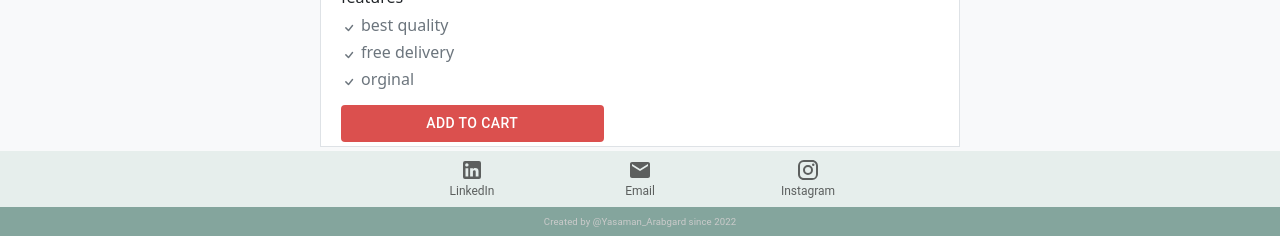
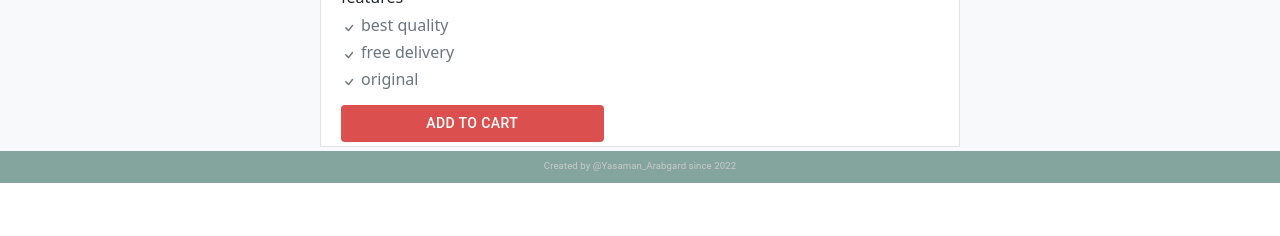
Before and after one commit to YasamanKarimArabgard/Rose-shop-react.js, a React (Create React App) app: page /dresses/1 in a window 1280 px wide. Shown: the part 696-932 px from the top of the page. After the commit the page ends 879 px from the top, so only its background shows below. Built offline with nearby package versions, Linux system fonts and the light colour scheme.

Commit message:
add and remove a part

```diff
--- a/src/App.js
+++ b/src/App.js
@@ -16,6 +16,7 @@ import ProductsPage from './Pages/ProductsPage.jsx'
 import NotFound from "./Pages/NotFoundPage";
 import ProfilePage from "./Pages/ProfilePage";
 import ProductPage from "./Pages/ProductPage";
+import AboutUsPage from "./Pages/AboutUsPage";
 
 function App() {
 
@@ -28,12 +29,6 @@ function App() {
       secondary: {
         main: '#db504e'
       },
-      infoText: {
-        main: '#ffe8d0'
-      },
-      lightPink: {
-        main: '#f1cec8'
-      }
     },
   });
 
@@ -52,6 +47,7 @@ function App() {
                 <Route path='/dresses' element={<ProductsPage />} />
                 <Route path='/dresses/:id' element={<ProductPage />} />
                 <Route path='/profile' element={<ProfilePage />} />
+                <Route path='/about-us' element={<AboutUsPage />} />
                 <Route path='/*' element={<NotFound />} />
               </Routes>
             </ProductsProvider>
--- a/src/components/Footer.jsx
+++ b/src/components/Footer.jsx
@@ -1,22 +1,8 @@
-import { Box, Typography, BottomNavigation, BottomNavigationAction } from "@mui/material";
-import LinkedInIcon from '@mui/icons-material/LinkedIn';
-import EmailIcon from '@mui/icons-material/Email';
-import InstagramIcon from '@mui/icons-material/Instagram';
-import { Link } from 'react-router-dom'
+import { Box, Typography } from "@mui/material";
 
 const Footer = () => {
     return (
         <footer className='col-12'>
-            <Box>
-                <BottomNavigation
-                    sx={{ bgcolor: '#e6eeec' }}
-                    showLabels
-                >
-                    <BottomNavigationAction label="LinkedIn" icon={<LinkedInIcon />} />
-                    <BottomNavigationAction label="Email" icon={<EmailIcon />} />
-                    <BottomNavigationAction label="Instagram" icon={<InstagramIcon />} />
-                </BottomNavigation>
-            </Box>
             <Box bgcolor='primary.main' sx={{ height: '2rem' }} >
                 <Typography color='#cbcbcb' align="center" py={1} sx={{ fontSize: '0.6em' }}>Created by @Yasaman_Arabgard since 2022</Typography>
             </Box>
--- a/src/data.js
+++ b/src/data.js
@@ -5,11 +5,12 @@ export const products = [
     description: [
       { support: "best quality" },
       { support: "free delivery" },
-      { support: "orginal" },
+      { support: "original" },
     ],
     price: 120,
     offPrice: 120,
     discount: 0,
+    size: [38, 40, 42, 44],
     image: "https://lp2.hm.com/hmgoepprod?set=source[/8c/5e/8c5e042dd9b0f75fe56b87bef3ab1cc91c34b91a.jpg],origin[dam],category[],type[LOOKBOOK],res[y],hmver[1]&call=url[file:/product/main]",
   },
   {
@@ -18,11 +19,12 @@ export const products = [
     description: [
       { support: "best quality" },
       { support: "free delivery" },
-      { support: "orginal" },
+      { support: "original" },
     ],
     price: 110,
     offPrice: 100,
     discount: 8,
+    size: [38, 42, 44],
     image: "https://lp2.hm.com/hmgoepprod?set=source[/78/9a/789a37e83258f8f3ab50e40b518e8c5839698e55.jpg],origin[dam],category[],type[LOOKBOOK],res[y],hmver[1]&call=url[file:/product/main]"
   },
   {
@@ -30,12 +32,13 @@ export const products = [
     name: "Tie Belt Shirt Dress",
     description: [
       { support: "best quality" },
-      { support: "orginal" },
+      { support: "original" },
       { support: "free delivery" },
     ],
     price: 99,
     offPrice: 89,
     discount: 10,
+    size: [38, 40, 42, 44, 46],
     image: "https://lp2.hm.com/hmgoepprod?set=source[/49/43/49434061c8f59d57558150b3194f617d09cdfe7d.jpg],origin[dam],category[],type[LOOKBOOK],res[y],hmver[1]&call=url[file:/product/main]"
   },
   {
@@ -43,12 +46,13 @@ export const products = [
     name: "Short Linen-blend Dress",
     description: [
       { support: "best quality" },
-      { support: "orginal" },
+      { support: "original" },
       { support: "free delivery" },
     ],
     price: 260,
     offPrice: 220,
     discount: 15,
+    size: [40, 42, 44],
     image: "https://lp2.hm.com/hmgoepprod?set=source[/cf/d3/cfd3e19b71ec22fe654046409326eda9ef2dc17a.jpg],origin[dam],category[],type[LOOKBOOK],res[y],hmver[1]&call=url[file:/product/main]"
   },
   {
@@ -56,12 +60,13 @@ export const products = [
     name: "Button-front Jersey Dress",
     description: [
       { support: "best quality" },
-      { support: "orginal" },
+      { support: "original" },
       { support: "free delivery" },
     ],
     price: 150,
     offPrice: 150,
     discount: 0,
+    size: [38, 40, 42, 44],
     image: "https://lp2.hm.com/hmgoepprod?set=source[/fb/16/fb16f4ea771a3ba96643c27903c0c16015f6eb86.jpg],origin[dam],category[],type[LOOKBOOK],res[y],hmver[1]&call=url[file:/product/main]"
   },
   {
@@ -69,12 +74,13 @@ export const products = [
     name: "Short Linen-blend Dress",
     description: [
       { support: "best quality" },
-      { support: "orginal" },
+      { support: "original" },
       { support: "free delivery" },
     ],
     price: 220,
     offPrice: 200,
     discount: 13,
+    size: [36, 38, 40, 42, 44],
     image: "https://lp2.hm.com/hmgoepprod?set=source[/7a/21/7a2169e4ef506085d30a748d3f096eaaa1e14ef4.jpg],origin[dam],category[],type[LOOKBOOK],res[y],hmver[1]&call=url[file:/product/main]"
   }
 ];
```
